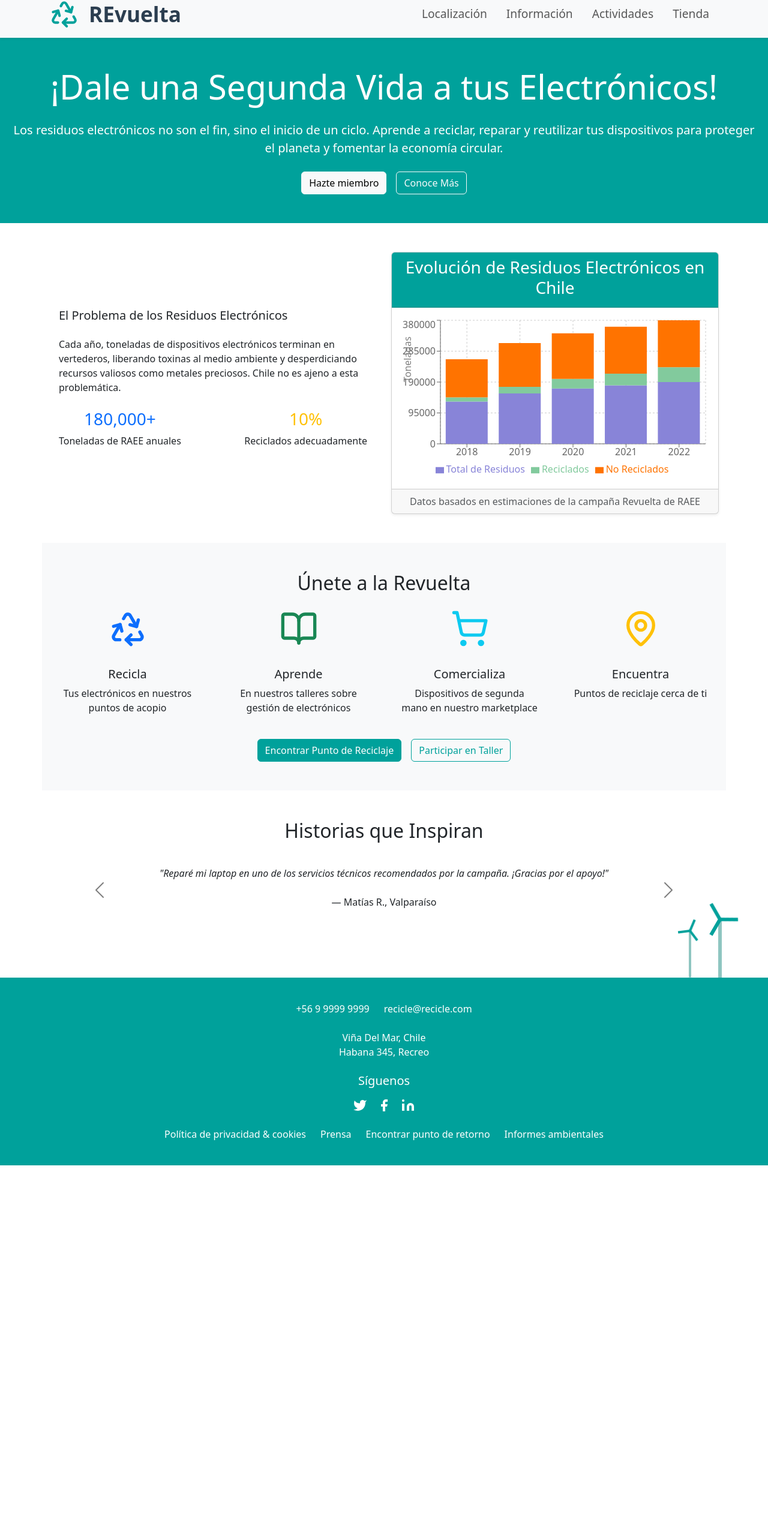
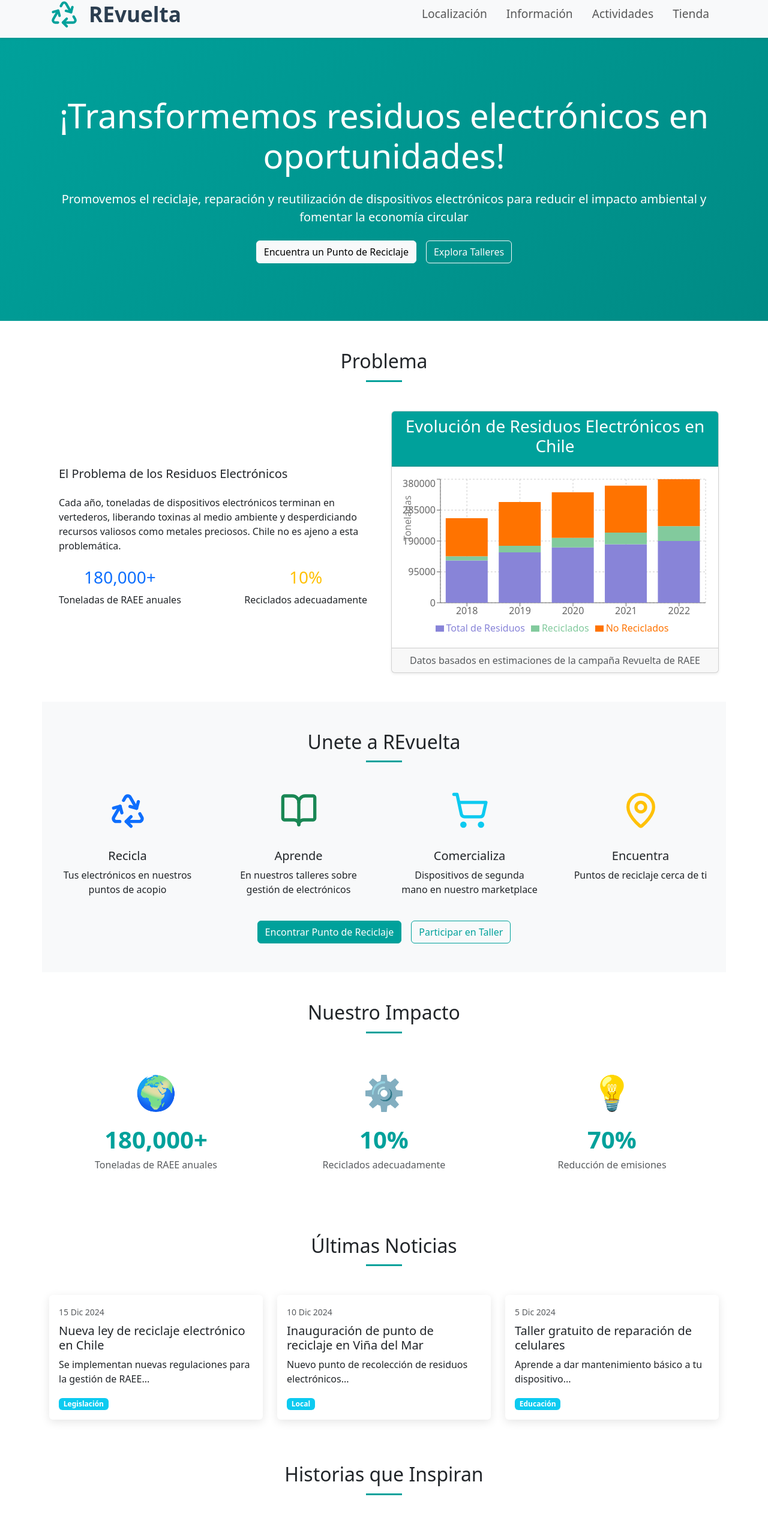
Before and after one commit to Complinator/recicle, a React (Create React App) app: page / in a window 1280 px wide. Shown: the part 16-2577 px from the top of the page at 60% size. Before the commit the page ends 1959 px from the top, so only its background shows below. Built offline with nearby package versions, Linux system fonts and the light colour scheme.

Commit message:
improved home

```diff
--- a/src/components/Pages/Home.js
+++ b/src/components/Pages/Home.js
@@ -1,5 +1,5 @@
 import React, { useState } from 'react';
-import { Container, Row, Col, Card, Button, Carousel } from 'react-bootstrap';
+import { Container, Row, Col, Card, Button, Carousel, Badge } from 'react-bootstrap';
 import { Link } from 'react-router-dom';
 import { MapPin, Recycle, BookOpen, ShoppingCart } from 'lucide-react';
 import "../../App.css";
@@ -7,30 +7,146 @@ import Chart from './Components/Chart';
 
 const Home = () => {
   const [hover, setHover] = useState(false);
+
+  const [news] = useState([
+    {
+      title: "Nueva ley de reciclaje electrónico en Chile",
+      date: "15 Dic 2024",
+      description: "Se implementan nuevas regulaciones para la gestión de RAEE...",
+      tag: "Legislación"
+    },
+    {
+      title: "Inauguración de punto de reciclaje en Viña del Mar",
+      date: "10 Dic 2024",
+      description: "Nuevo punto de recolección de residuos electrónicos...",
+      tag: "Local"
+    },
+    {
+      title: "Taller gratuito de reparación de celulares",
+      date: "5 Dic 2024",
+      description: "Aprende a dar mantenimiento básico a tu dispositivo...",
+      tag: "Educación"
+    }
+  ]);
+
   return (
-    <Container fluid className="p-0">
+    <div className="home-container">
+      <style>
+        {`
+          @keyframes fadeIn {
+            from { opacity: 0; transform: translateY(20px); }
+            to { opacity: 1; transform: translateY(0); }
+          }
+
+          @keyframes slideIn {
+            from { transform: translateX(-100px); opacity: 0; }
+            to { transform: translateX(0); opacity: 1; }
+          }
+
+          @keyframes float {
+            0% { transform: translateY(0px); }
+            50% { transform: translateY(-10px); }
+            100% { transform: translateY(0px); }
+          }
+
+          .hero-section {
+            background: linear-gradient(135deg, #00A19B 0%, #008B85 100%);
+            padding: 6rem 0;
+            animation: fadeIn 1s ease-out;
+          }
+
+          .stat-card {
+            animation: fadeIn 0.8s ease-out;
+            transition: transform 0.3s ease;
+          }
+
+          .stat-card:hover {
+            transform: translateY(-10px);
+          }
+
+          .news-card {
+            animation: slideIn 0.8s ease-out;
+            transition: all 0.3s ease;
+            border: none;
+            box-shadow: 0 4px 15px rgba(0,0,0,0.1);
+          }
+
+          .news-card:hover {
+            transform: translateY(-5px);
+            box-shadow: 0 8px 20px rgba(0,0,0,0.15);
+          }
+
+          .floating-icon {
+            animation: float 3s ease-in-out infinite;
+          }
+
+          .action-button {
+            transition: all 0.3s ease;
+          }
+
+          .action-button:hover {
+            transform: scale(1.05);
+          }
+
+          .testimonial-card {
+            transition: all 0.3s ease;
+          }
+
+          .testimonial-card:hover {
+            transform: scale(1.02);
+          }
+
+          .statistics-number {
+            font-size: 2.5rem;
+            font-weight: bold;
+            color: #00A19B;
+            animation: fadeIn 1s ease-out;
+          }
+
+          .section-title {
+            position: relative;
+            padding-bottom: 15px;
+          }
+
+          .section-title::after {
+            content: '';
+            position: absolute;
+            bottom: 0;
+            left: 50%;
+            transform: translateX(-50%);
+            width: 60px;
+            height: 3px;
+            background-color: #00A19B;
+          }
+        `}
+      </style>
+
       {/* Hero Section */}
-      <Row className="text-white text-center py-5 mx-0" style={{backgroundColor: "#00A19B"}}>
+      <div className="hero-section text-white">
+        <Container>
+          <Row className="text-center">
             <Col>
-          <h1 className="display-4 mb-4">¡Dale una Segunda Vida a tus Electrónicos!</h1>
+              <h1 className="display-4 mb-4">¡Transformemos residuos electrónicos en oportunidades!</h1>
               <p className="lead mb-4">
-            Los residuos electrónicos no son el fin, sino el inicio de un ciclo.
-            Aprende a reciclar, reparar y reutilizar tus dispositivos para proteger
-            el planeta y fomentar la economía circular.
+                Promovemos el reciclaje, reparación y reutilización de dispositivos electrónicos
+                para reducir el impacto ambiental y fomentar la economía circular
               </p>
               <div className="d-flex justify-content-center gap-3">
-            <Button variant="light" as={Link} to="/membresia">
-              Hazte miembro
+                <Button className="action-button" variant="light" as={Link} to="/puntos-reciclaje">
+                  Encuentra un Punto de Reciclaje
                 </Button>
-            <Button variant="outline-light" as={Link} to="/informacion">
-              Conoce Más
+                <Button className="action-button" variant="outline-light" as={Link} to="/talleres">
+                  Explora Talleres
                 </Button>
               </div>
             </Col>
           </Row>
+        </Container>
+      </div>
 
       {/* Problem Overview */}
       <Container className="my-5">
+      <h2 className="text-center section-title mb-5">Problema</h2>
         <Row className="align-items-center">
           <Col md={6}>
             <Card className="border-0">
@@ -65,7 +181,7 @@ const Home = () => {
       <Container className="my-5 bg-light py-5">
         <Row>
           <Col className="text-center">
-            <h2 className="mb-4">Únete a la Revuelta</h2>
+          <h2 className="text-center section-title mb-5">Unete a REvuelta</h2>
             <Row className="g-4">
               <Col md={3}>
                 <Card className="h-100 text-center border-0 bg-transparent">
@@ -131,14 +247,53 @@ const Home = () => {
         </Row>
       </Container>
 
-      {/* Testimonials */}
+      {/* Estadísticas */}
       <Container className="my-5">
+        <h2 className="text-center section-title mb-5">Nuestro Impacto</h2>
         <Row>
-          <Col>
-            <h2 className="text-center mb-4">Historias que Inspiran</h2>
+          {[
+            { number: "180,000+", text: "Toneladas de RAEE anuales", icon: "🌍" },
+            { number: "10%", text: "Reciclados adecuadamente", icon: "⚙️" },
+            { number: "70%", text: "Reducción de emisiones", icon: "💡" }
+          ].map((stat, index) => (
+            <Col md={4} key={index} className="mb-4">
+              <Card className="stat-card h-100 text-center border-0">
+                <Card.Body>
+                  <div className="floating-icon display-4 mb-3">{stat.icon}</div>
+                  <div className="statistics-number">{stat.number}</div>
+                  <p className="text-muted">{stat.text}</p>
+                </Card.Body>
+              </Card>
+            </Col>
+          ))}
+        </Row>
+      </Container>
+
+      {/* Noticias */}
+      <Container className="my-5">
+        <h2 className="text-center section-title mb-5">Últimas Noticias</h2>
+        <Row>
+          {news.map((item, index) => (
+            <Col md={4} key={index}>
+              <Card className="news-card mb-4" style={{animationDelay: `${index * 0.2}s`}}>
+                <Card.Body>
+                  <small className="text-muted">{item.date}</small>
+                  <Card.Title className="my-2">{item.title}</Card.Title>
+                  <Card.Text>{item.description}</Card.Text>
+                  <Badge bg="info">{item.tag}</Badge>
+                </Card.Body>
+              </Card>
+            </Col>
+          ))}
+        </Row>
+      </Container>
+
+      {/* Testimonios */}
+      <Container className="my-5">
+        <h2 className="text-center section-title mb-5">Historias que Inspiran</h2>
         <Carousel>
           <Carousel.Item>
-                <Card className="text-center border-0">
+            <Card className="testimonial-card text-center border-0">
               <Card.Body>
                 <Card.Text className="fst-italic mb-3">
                   "Desde que conocí Revuelta de RAEE, he logrado reducir
@@ -152,7 +307,7 @@ const Home = () => {
             </Card>
           </Carousel.Item>
           <Carousel.Item>
-                <Card className="text-center border-0">
+            <Card className="testimonial-card text-center border-0">
               <Card.Body>
                 <Card.Text className="fst-italic mb-3">
                   "Reparé mi laptop en uno de los servicios técnicos
@@ -165,10 +320,8 @@ const Home = () => {
             </Card>
           </Carousel.Item>
         </Carousel>
-          </Col>
-        </Row>
       </Container>
-    </Container>
+    </div>
   );
 };
 
```
Lines whose indentation alone changed are shown as unchanged.
